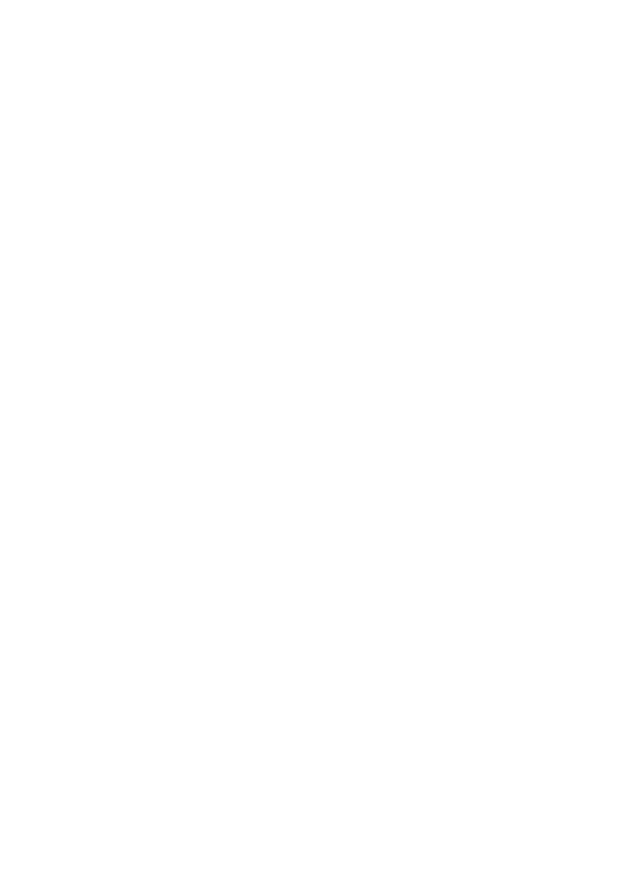
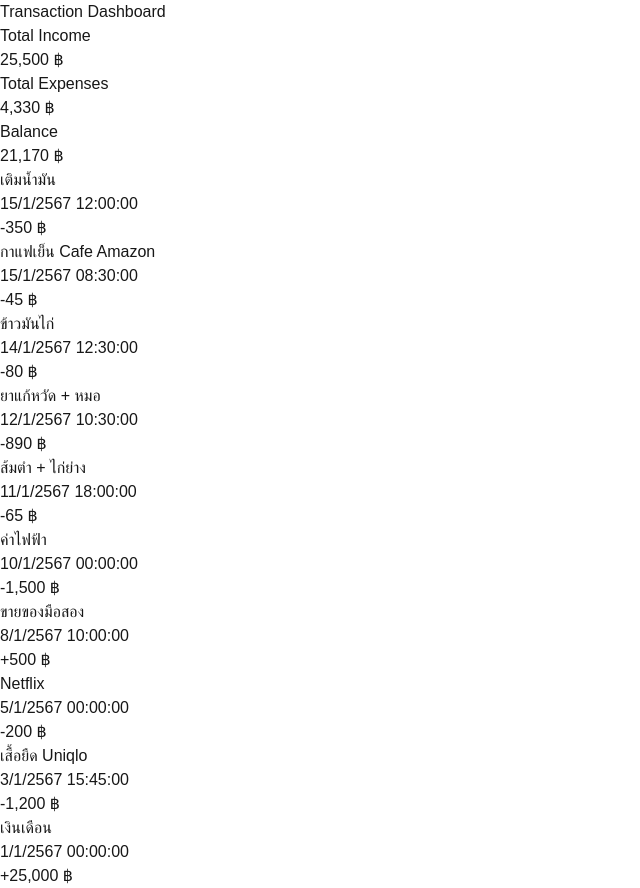
Before and after one commit to TinnapopDechMak/tinnapob-submission, a Next.js app in the folder assignment-2/: page / in a window 1280 px wide. Shown: the whole page, without its empty margins (0-640 px from the left). Before the commit the page ends 800 px from the top, so only its background shows below. Built offline with nearby package versions, Linux system fonts and the light colour scheme.

Commit message:
Create initial transaction dashboard summary and transaction list

```diff
--- a/assignment-2/app/page.tsx
+++ b/assignment-2/app/page.tsx
@@ -26,13 +26,57 @@
   }
 
   const balance = totalIncome - totalExpense;
+
   const sorted = [...transactions].sort(
     (a, b) => new Date(b.date).getTime() - new Date(a.date).getTime()
   );
 
   return (
     <main>
+      <div>
+        <h1>
+          Transaction Dashboard
+        </h1>
 
+        {/* Sum */}
+        <section>
+          <div>
+            <div>Total Income</div>
+            <div>{formatTHB(totalIncome)}</div>
+          </div>
+
+          <div>
+            <div>Total Expenses</div>
+            <div>{formatTHB(totalExpense)}</div>
+          </div>
+
+          <div>
+            <div>Balance</div>
+            <div>{formatTHB(balance)}</div>
+          </div>
+        </section>
+
+        {/* list */}
+        <section>
+          {sorted.map((t) => {
+            const isIncome = t.type === "income";
+            return (
+              <div
+                key={t.id}
+              >
+                <div>
+                  <div >{t.description}</div>
+                  <div >{formatDate(t.date)}</div>
+                </div>
+
+                <div>
+                  {isIncome ? "+" : "-"}{formatTHB(t.amount)}
+                </div>
+              </div>
+            );
+          })}
+        </section>
+      </div>
     </main>
   );
 }
```
